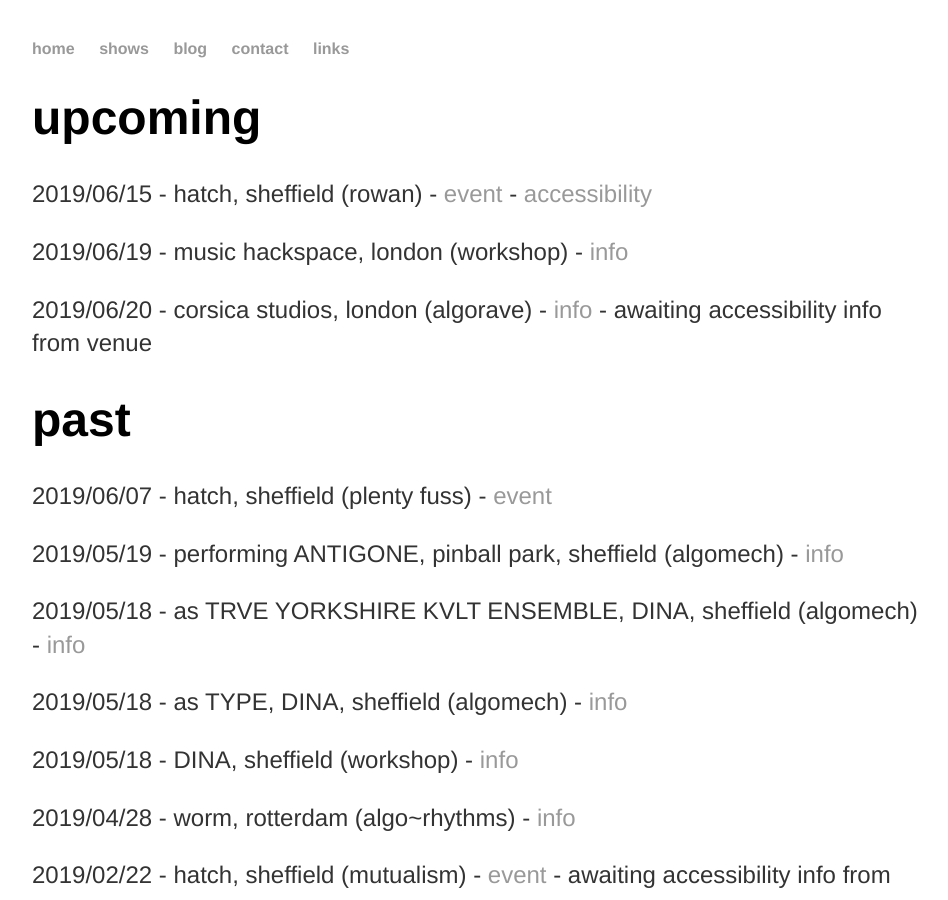
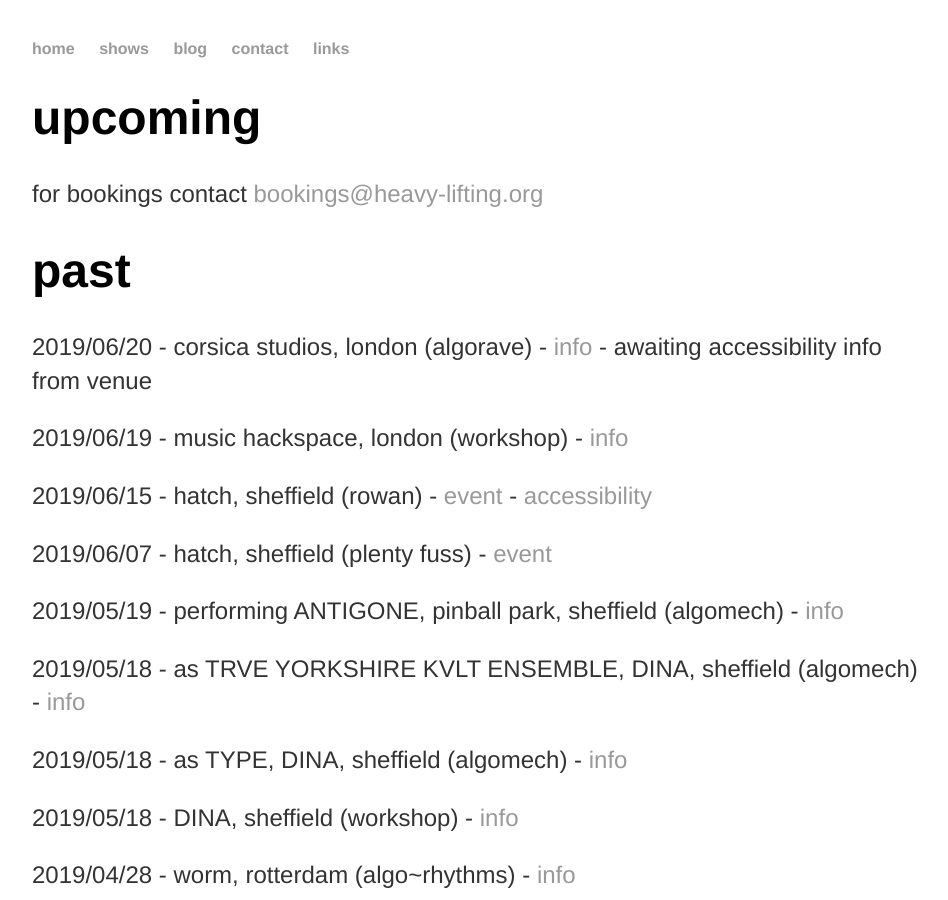
Before and after one commit to heavy-lifting/heavy-lifting.github.io, a Jekyll site: the page built from shows.html, in a window 1280 px wide and 900 px high. Shown: the whole window, without its empty margins (160-1108 px from the left). Built offline with Jekyll 4.4.1, drawn with Linux system fonts in a browser that asks for light colours.

Commit message:
Update shows.html

```diff
--- a/shows.html
+++ b/shows.html
@@ -6,18 +6,24 @@
 <div class="upcoming">
 	<h1>upcoming</h1>
 
+	<p>for bookings contact <a href ="mailto:bookings@heavy-lifting.org" target="_blank">bookings@heavy-lifting.org </a></p>
 
 
 
-	<P>2019/06/15 - hatch, sheffield (rowan) - <a href="https://www.facebook.com/events/1265938140230459/" target="_blank">event</a> - <a href="http://www.hatchsheffield.com/" target="_blank">accessibility</a></p>
-	<P>2019/06/19 - music hackspace, london (workshop) - <a href="http://musichackspace.org/events/make-music-code-lucy-cheesman/" target="_blank">info</a></p>
-	<p>2019/06/20 - corsica studios, london (algorave) - <a href ="http://www.corsicastudios.com/whats-on/june-2019/algorave-elephant/" target="_blank">info</a> - awaiting accessibility info from venue</p>
+
+
 
 </div>
 
 <div class="past">
 
 	<h1>past</h1>
+
+	<p>2019/06/20 - corsica studios, london (algorave) - <a href ="http://www.corsicastudios.com/whats-on/june-2019/algorave-elephant/" target="_blank">info</a> - awaiting accessibility info from venue</p>
+
+	<P>2019/06/19 - music hackspace, london (workshop) - <a href="http://musichackspace.org/events/make-music-code-lucy-cheesman/" target="_blank">info</a></p>
+
+	<P>2019/06/15 - hatch, sheffield (rowan) - <a href="https://www.facebook.com/events/1265938140230459/" target="_blank">event</a> - <a href="http://www.hatchsheffield.com/" target="_blank">accessibility</a></p>
 
 	<P>2019/06/07 - hatch, sheffield (plenty fuss) - <a href="https://www.facebook.com/events/314067449291449" target="_blank">event</a></p>
 
```
